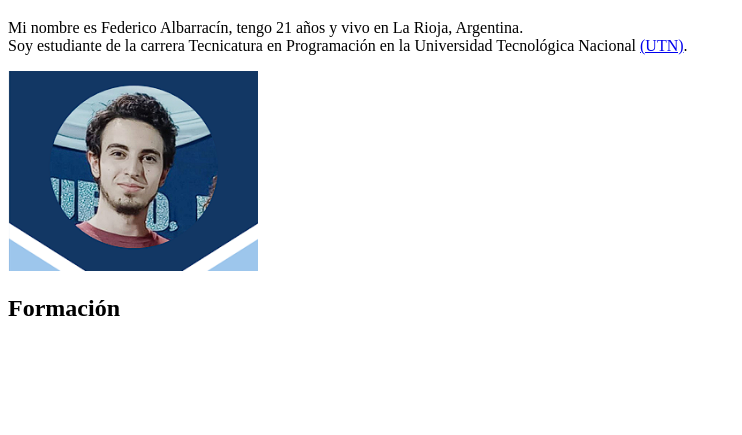
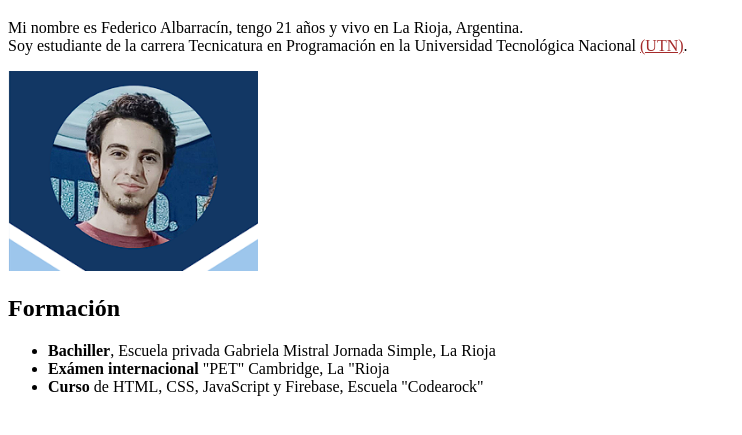
Before and after one commit to FedeAlbarracin/FedeAlbarracin.github.io, a plain HTML site: page index.html in a window 1280 px wide. Shown: the part 61-496 px from the top of the page, without its empty margins (0-742 px from the left). Drawn offline with Linux system fonts and the light colour scheme.

Commit message:
Se agrega formación y css en los links

```diff
--- a/index.html
+++ b/index.html
@@ -1,7 +1,7 @@
 <!DOCTYPE html>
 <html>
     <head>
-        <link rel="stylesheet" type= "text/css" href="TPLAB.css">
+        <link rel="stylesheet" type= "text/css" href="styles.css">
         <title>Mi primer pagina!</title>
     </head>
     <body>
@@ -12,5 +12,16 @@
         </p>
         <img src="img/foto.png" alt="Foto de perfil" width="250px" height="200px">
         <h2>Formación</h2>
+        <ul>
+            <li>
+                <strong>Bachiller</strong>, Escuela privada Gabriela Mistral Jornada Simple, La Rioja
+            </li>
+            <li>
+            <strong>Exámen internacional</strong> "PET" Cambridge, La "Rioja
+            </li>
+            <li>
+            <strong>Curso</strong> de HTML, CSS, JavaScript y Firebase, Escuela "Codearock"
+            </li>
+        </ul>
     </body>
 </html>
--- /dev/null
+++ b/styles.css
@@ -0,0 +1,15 @@
+h1 {
+color: blue;
+}
+a:link {
+    color: brown;
+}
+a:visited {
+    color: rgb(0, 0, 0);
+}
+a:hover {
+    color: blue;
+}
+a:active {
+    color: aliceblue;
+}
```
